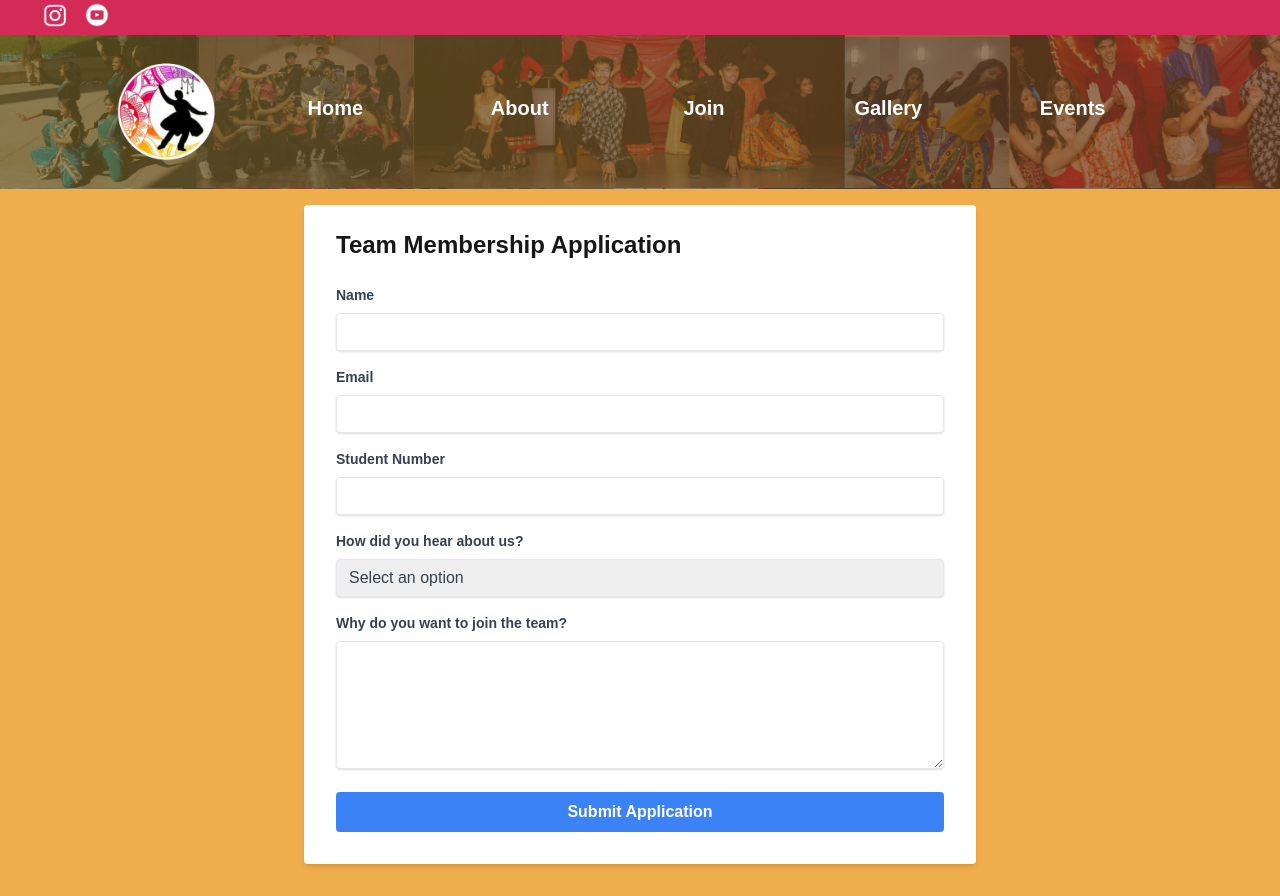
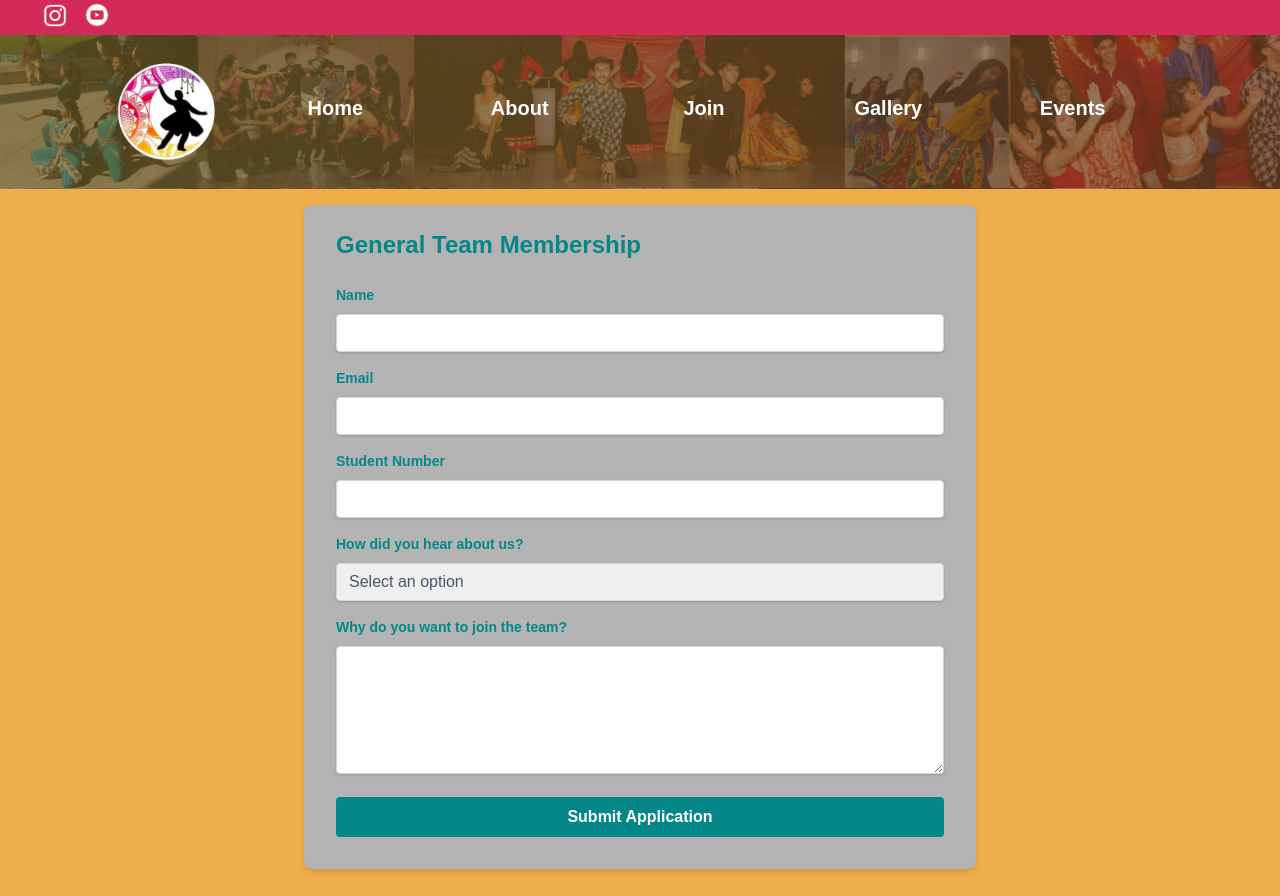
Before and after one commit to KKAPOOR30/Jhalak-Website, a Next.js app: page /getInvolved in a window 1280 px wide. Built offline with nearby package versions, Linux system fonts and the light colour scheme.

Commit message:
Join Page Ready

```diff
--- a/app/getInvolved/involved.module.css
+++ b/app/getInvolved/involved.module.css
@@ -55,46 +55,97 @@
 /* ###################################################### */
 
 .formDiv {
-    width: 80vw;
-    padding: 5vw;
-    height: fit-content;
-    background-color: rgb(255, 255, 255);
-    justify-self: center;
-    display:flex;
-    flex-direction: column;
-    gap: 5vh;
-    align-items: center;
+    width: 100%;
+    max-width: 42rem; /* 2xl in Tailwind = 672px */
+    margin-left: auto;
+    margin-right: auto;
+    background-color: rgb(179, 179, 179);
+    box-shadow: 0 4px 6px -1px rgba(0,0,0,0.1), 0 2px 4px -1px rgba(0,0,0,0.06); /* shadow-md */
+    border-radius: 0.5rem; /* rounded = 8px */
+    padding-left: 2rem;   /* px-8 = 32px */
+    padding-right: 2rem;
+    padding-top: 1.5rem;  /* pt-6 = 24px */
+    padding-bottom: 2rem; /* pb-8 = 32px */
+    margin-top: 1rem;
+    margin-bottom: 1rem;  /* mb-4 = 16px */
 }
 
-.formDiv div {
-    display: flex;
-    width: 100%;
-    background-color: blueviolet;
-    justify-content: center;
-    gap: 200px;
+.formDiv h2 {
+  font-size: 1.5rem;   /* text-2xl = 24px */
+  line-height: 2rem;   /* default line-height for text-2xl */
+  font-weight: 700;    /* font-bold */
+  margin-bottom: 1.5rem; /* mb-6 = 24px */
+  color: #058789;
 }
 
-.formDiv label{
-    height: fit-content;
+.formDiv label {
+  display: block;              /* block */
+  color: #058789;              /* text-gray-700 */
+  font-size: 0.875rem;         /* text-sm = 14px */
+  font-weight: 700;            /* font-bold */
+  margin-bottom: 0.5rem;       /* mb-2 = 8px */
 }
 
 .formDiv input {
-    width: 20vw;
-    border-radius: 10px;
-    background-color: rgb(147, 147, 209);
-    padding-left: 10px;
+    box-shadow: 0 1px 3px 0 rgba(0,0,0,0.1), 0 1px 2px 0 rgba(0,0,0,0.06); /* shadow */
+    appearance: none;               /* appearance-none */
+    border: 1px solid #d1d5db;      /* border (default gray border) */
+    border-radius: 0.25rem;         /* rounded = 4px */
+    width: 100%;                    /* w-full */
+    padding-top: 0.5rem;            /* py-2 = 8px */
+    padding-bottom: 0.5rem;
+    padding-left: 0.75rem;          /* px-3 = 12px */
+    padding-right: 0.75rem;
+    color: #4a5568;                 /* text-gray-700 */
+    line-height: 1.25;              /* leading-tight */
+    outline: none;                  /* focus:outline-none */
+    transition: box-shadow 0.2s;    /* for smooth focus transition */
+}
+
+.formDiv select {
+    box-shadow: 0 1px 3px 0 rgba(0,0,0,0.1), 0 1px 2px 0 rgba(0,0,0,0.06); /* shadow */
+    appearance: none;               /* appearance-none */
+    border: 1px solid #d1d5db;      /* border (default gray border) */
+    border-radius: 0.25rem;         /* rounded = 4px */
+    width: 100%;                    /* w-full */
+    padding-top: 0.5rem;            /* py-2 = 8px */
+    padding-bottom: 0.5rem;
+    padding-left: 0.75rem;          /* px-3 = 12px */
+    padding-right: 0.75rem;
+    color: #4a5568;                 /* text-gray-700 */
+    line-height: 1.25;              /* leading-tight */
+    outline: none;                  /* focus:outline-none */
+    transition: box-shadow 0.2s;    /* for smooth focus transition */
+}
+
+.formDiv textarea {
+    box-shadow: 0 1px 3px 0 rgba(0,0,0,0.1), 0 1px 2px 0 rgba(0,0,0,0.06); /* shadow */
+    appearance: none;               /* appearance-none */
+    border: 1px solid #d1d5db;      /* border (gray-300 is the default Tailwind border) */
+    border-radius: 0.25rem;         /* rounded = 4px */
+    width: 100%;                    /* w-full */
+    height: 8rem;                   /* h-32 = 128px */
+    padding: 0.5rem 0.75rem;        /* py-2 px-3 = 8px 12px */
+    color: #4a5568;                 /* text-gray-700 */
+    line-height: 1.25;              /* leading-tight */
+    outline: none;                  /* focus:outline-none */
+    transition: box-shadow 0.2s;    /* smooth focus transition */
+    resize: vertical;               /* optional: allow vertical resizing */
 }
 
 .formDiv button {
-    width: 20vw;
-    height: 30px;
-    background-color: greenyellow;
-    border-radius: 10px;
+  background-color: #058789;         /* bg-blue-500 */
+  color: white;                      /* text-white */
+  font-weight: 700;                  /* font-bold */
+  padding: 0.5rem 1rem;              /* py-2 px-4 = 8px 16px */
+  border-radius: 0.25rem;            /* rounded = 4px */
+  width: 100%;                       /* w-full */
+  outline: none;                     /* focus:outline-none */
+  transition: background-color 0.2s, box-shadow 0.2s; /* smooth hover/focus */
 }
 
 .formDiv button:hover {
-    color: aliceblue;
-    background-color: blueviolet;
+  background-color: #034243;         /* hover:bg-blue-700 */
 }
 
 @media screen and (min-width: 700px) {
--- a/app/getInvolved/page.tsx
+++ b/app/getInvolved/page.tsx
@@ -44,23 +44,22 @@ export default function eventPage(){
         <main>
             <div className={styles.navdecoration}>
                 <ul className={styles.navbar}>
-                    <li><Link href="\">Home</Link></li>
-                    <li><Link href="\AboutUs">About</Link></li>
-                    <li><Link href="\GetInvolved">Join</Link></li>
-                    <li><Link href="\Gallery">Gallery</Link></li>
-                    <li><Link href="\Events">Events</Link></li>
+                    <li><Link href="/">Home</Link></li>
+                    <li><Link href="/AboutUs">About</Link></li>
+                    <li><Link href="/GetInvolved">Join</Link></li>
+                    <li><Link href="/Gallery">Gallery</Link></li>
+                    <li><Link href="/Events">Events</Link></li>
                 </ul>
                 <img className={styles.logo} src="jhalak-logo.png"></img>
                 <div className={styles.navimg}>
                     <img src="jhalak-background-top.png"></img>
                 </div>
                 </div>
-            <div className="container mx-auto p-4">
-            <div className="w-full max-w-2xl mx-auto bg-white shadow-md rounded px-8 pt-6 pb-8 mb-4">
-                <h2 className="text-2xl font-bold mb-6">Team Membership Application</h2>
+            <div className={styles.formDiv}>
+                <h2>General Team Membership</h2>
                 <form onSubmit={handleSubmit} className="space-y-4">
                 <div>
-                    <label htmlFor="name" className="block text-gray-700 text-sm font-bold mb-2">
+                    <label htmlFor="name">
                     Name
                     </label>
                     <input
@@ -70,11 +69,10 @@ export default function eventPage(){
                     value={formData.name}
                     onChange={handleInputChange}
                     required
-                    className="shadow appearance-none border rounded w-full py-2 px-3 text-gray-700 leading-tight focus:outline-none focus:shadow-outline"
                     />
                 </div>
                 <div>
-                    <label htmlFor="email" className="block text-gray-700 text-sm font-bold mb-2">
+                    <label htmlFor="email">
                     Email
                     </label>
                     <input
@@ -84,11 +82,10 @@ export default function eventPage(){
                     value={formData.email}
                     onChange={handleInputChange}
                     required
-                    className="shadow appearance-none border rounded w-full py-2 px-3 text-gray-700 leading-tight focus:outline-none focus:shadow-outline"
                     />
                 </div>
                 <div>
-                    <label htmlFor="studentNumber" className="block text-gray-700 text-sm font-bold mb-2">
+                    <label htmlFor="studentNumber">
                     Student Number
                     </label>
                     <input
@@ -98,11 +95,10 @@ export default function eventPage(){
                     value={formData.studentNumber}
                     onChange={handleInputChange}
                     required
-                    className="shadow appearance-none border rounded w-full py-2 px-3 text-gray-700 leading-tight focus:outline-none focus:shadow-outline"
                     />
                 </div>
                 <div>
-                    <label htmlFor="heardFrom" className="block text-gray-700 text-sm font-bold mb-2">
+                    <label htmlFor="heardFrom">
                     How did you hear about us?
                     </label>
                     <select
@@ -111,7 +107,6 @@ export default function eventPage(){
                     value={formData.heardFrom}
                     onChange={handleInputChange}
                     required
-                    className="shadow appearance-none border rounded w-full py-2 px-3 text-gray-700 leading-tight focus:outline-none focus:shadow-outline"
                     >
                     <option value="">Select an option</option>
                     <option value="Instagram">Instagram</option>
@@ -121,7 +116,7 @@ export default function eventPage(){
                     </select>
                 </div>
                 <div>
-                    <label htmlFor="reason" className="block text-gray-700 text-sm font-bold mb-2">
+                    <label htmlFor="reason">
                     Why do you want to join the team?
                     </label>
                     <textarea
@@ -130,18 +125,15 @@ export default function eventPage(){
                     value={formData.reason}
                     onChange={handleInputChange}
                     required
-                    className="shadow appearance-none border rounded w-full py-2 px-3 text-gray-700 leading-tight focus:outline-none focus:shadow-outline h-32"
                     />
                 </div>
                 <button
                     type="submit"
-                    className="bg-blue-500 hover:bg-blue-700 text-white font-bold py-2 px-4 rounded focus:outline-none focus:shadow-outline w-full"
                 >
                     Submit Application
                 </button>
                 </form>
             </div>
-            </div>
         </main>
     )
 }
--- a/app/googleConnection.ts
+++ b/app/googleConnection.ts
@@ -1,7 +1,7 @@
 'use server';
 import { google } from "googleapis";
 
-export async function getSheetData(range) {
+export async function getSheetData(range: string) {
   const glAuth = await google.auth.getClient({
         projectId: "jhalak-website",
         credentials: {
--- a/app/page.tsx
+++ b/app/page.tsx
@@ -25,11 +25,11 @@ export default function Home() {
     <main>
       <div className={styles.navdecoration}>
           <ul className={styles.navbar}>
-              <li><Link href="\">Home</Link></li>
-              <li><Link href="\AboutUs">About</Link></li>
-              <li><Link href="\GetInvolved">Join</Link></li>
-              <li><Link href="\Gallery">Gallery</Link></li>
-              <li><Link href="\Events">Events</Link></li>
+              <li><Link href="/">Home</Link></li>
+              <li><Link href="/AboutUs">About</Link></li>
+              <li><Link href="/GetInvolved">Join</Link></li>
+              <li><Link href="/Gallery">Gallery</Link></li>
+              <li><Link href="/Events">Events</Link></li>
           </ul>
           <img className={styles.jhalakTitle} src='jhalak-title.png'></img>
           <img className={styles.logo} src='jhalak-logo.png'></img>
```
